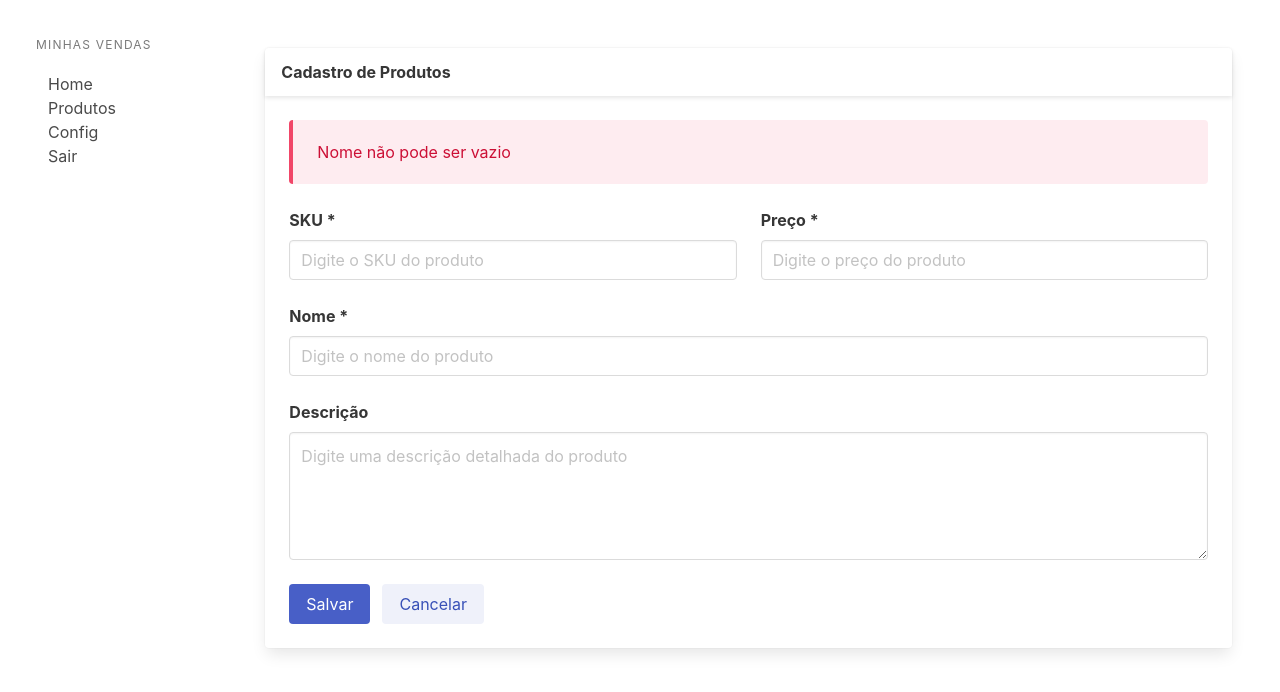
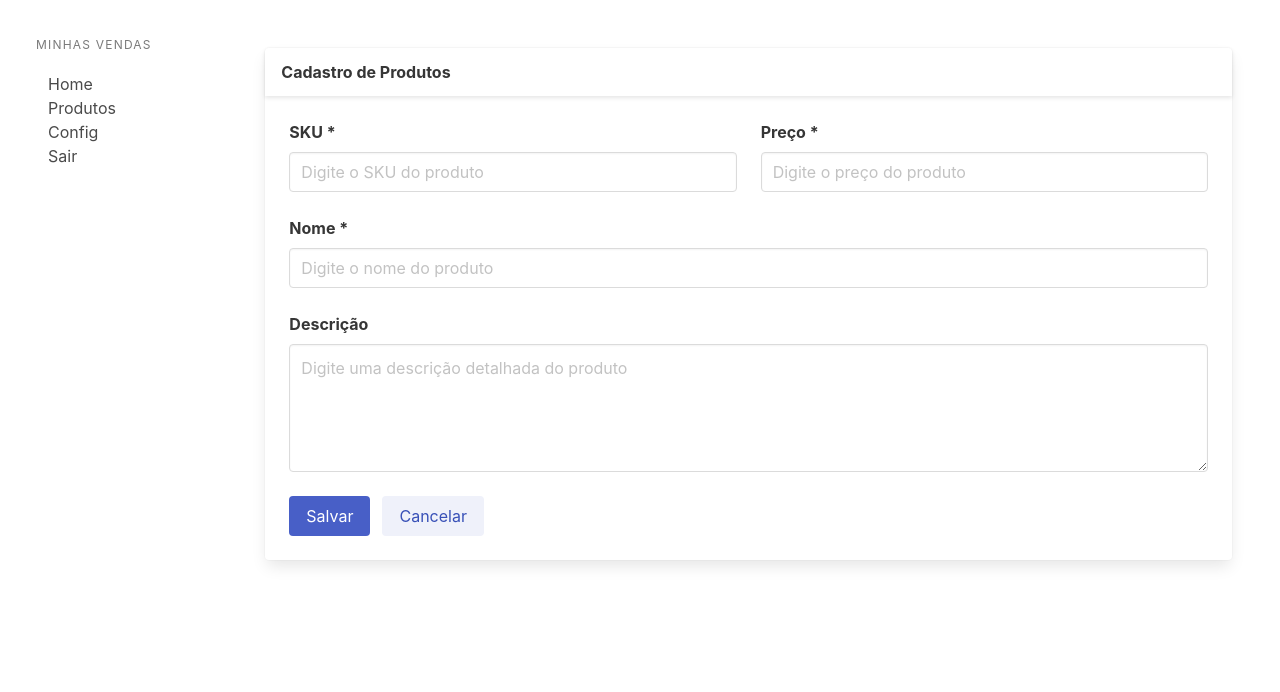
Before and after one commit to PauloDev13/udemy-venda-app, a Next.js app in the folder frontend/: page /cadastro/produto in a window 1280 px wide. Shown: the top 692 px of the page. Built offline with nearby package versions, Linux system fonts and the light colour scheme.

Commit message:
Frontend - Displaying message when adding and changing product

```diff
--- /dev/null
+++ b/frontend/src/components/common/interfaces/index.ts
@@ -0,0 +1,5 @@
+export interface IMessage {
+  type: string;
+  field?: string;
+  message: string;
+}
--- a/frontend/src/components/layout/Layout.tsx
+++ b/frontend/src/components/layout/Layout.tsx
@@ -2,15 +2,19 @@ import { ReactNode } from 'react';
 
 import { NextPage } from 'next';
 
+import { IMessage } from '~/components/common/interfaces';
+import { Message } from '~/components/common/message/message';
 import { Menu } from '~/components/layout/menu';
 
 interface LayoutProps {
   title?: string;
   children?: ReactNode;
+  messages?: IMessage[];
 }
 
 export const Layout: NextPage<LayoutProps> = ({
   title,
+  messages,
   children,
 }: LayoutProps) => {
   return (
@@ -24,7 +28,10 @@ export const Layout: NextPage<LayoutProps> = ({
                 <p className="card-header-title">{title}</p>
               </div>
               <div className="card-content">
-                <div className="content">{children}</div>
+                <div className="content">
+                  {messages && messages.map((msg) => <Message {...msg} />)}
+                  {children}
+                </div>
               </div>
             </div>
           </div>
--- a/frontend/src/components/produtos/cadastro/FormProduct.tsx
+++ b/frontend/src/components/produtos/cadastro/FormProduct.tsx
@@ -6,7 +6,7 @@ import { ProductModel } from '~/app/model/productModel';
 import { useProductService } from '~/app/service/ProductService';
 import { convertToBigdecimal } from '~/app/util/Converter';
 import { Input } from '~/components/common/input/Input';
-import { Message } from '~/components/common/message/message';
+import { IMessage } from '~/components/common/interfaces';
 import { Layout } from '~/components/layout/Layout';
 
 export const FormProduct: NextPage = () => {
@@ -16,6 +16,7 @@ export const FormProduct: NextPage = () => {
   const [description, setDescription] = useState('');
   const [id, setId] = useState('');
   const [createdAt, setCreatedAt] = useState('');
+  const [messages, setMessages] = useState<IMessage[]>([]);
 
   const service = useProductService();
 
@@ -28,21 +29,50 @@ export const FormProduct: NextPage = () => {
     };
 
     if (id) {
-      service.update(id, product).then(() => console.log('Produto atualizado'));
+      service.update(id, product).then(
+        () => {
+          setMessages([
+            {
+              message: 'Produto atualizado com sucesso',
+              type: 'success',
+            },
+          ]);
+        },
+        () => {
+          setMessages([
+            {
+              message: 'Erro ao Salvar/Alterar produto!',
+              type: 'danger',
+            },
+          ]);
+        },
+      );
     } else {
-      service
-        .save(product)
-        .then((response) => {
+      service.save(product).then(
+        (response) => {
           setId(response.id ?? '');
           setCreatedAt(response.createdAt ?? '');
-        })
-        .catch(() => console.log('Aconteceu um erro'));
+          setMessages([
+            {
+              message: 'Produto adicionado com sucesso!',
+              type: 'success',
+            },
+          ]);
+        },
+        () => {
+          setMessages([
+            {
+              message: 'Erro ao Salvar/Alterar produto!',
+              type: 'danger',
+            },
+          ]);
+        },
+      );
     }
   };
 
   return (
-    <Layout title="Cadastro de Produtos">
-      <Message type="danger" field="Nome" message="não pode ser vazio" />
+    <Layout title="Cadastro de Produtos" messages={messages}>
       {id && (
         <div className="columns">
           <Input
```
